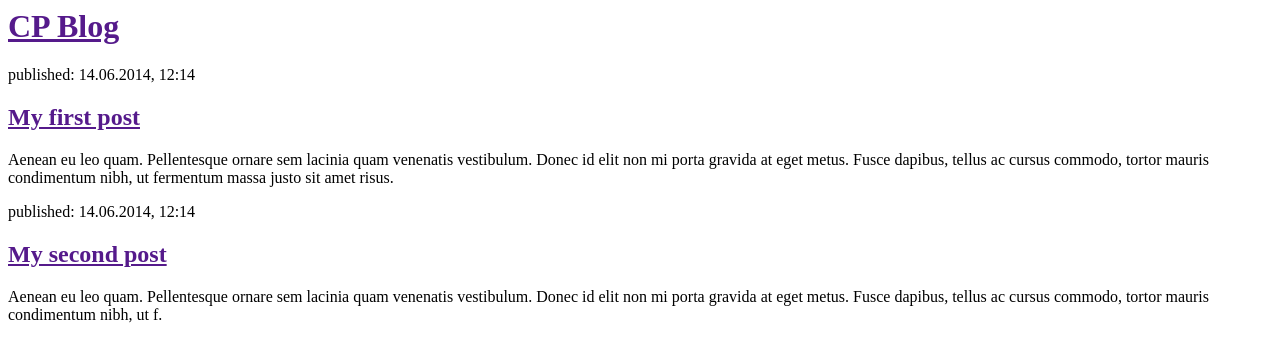
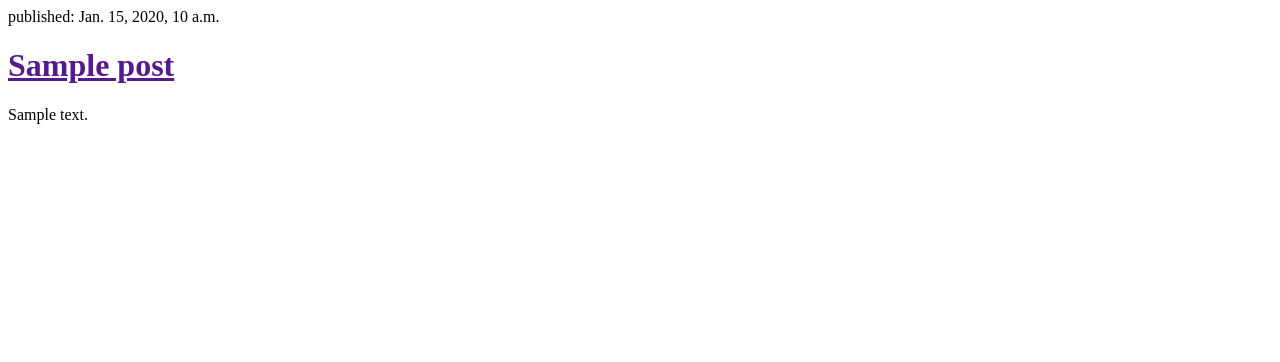
Before and after one commit to sarahdactyl71/practice_django_blog, a Django app: template blog/templates/post_list.html in a window 1280 px wide. Shown: the top 362 px of the page. Run offline with Django 3.2, Linux system fonts and the light colour scheme; the template is opened without the code that fills it: values that come from a table or form of the project are taken from there, others are empty; tables that the repository leaves empty hold one stand-in row (values such as "Sample post").

Commit message:
able to show posts dynamically

```diff
--- a/blog/templates/post_list.html
+++ b/blog/templates/post_list.html
@@ -3,20 +3,12 @@
     <title>CP Blog</title>
   </head>
   <body>
-    <div>
-      <h1><a href="">CP Blog</a></h1>
-    </div>
-
-    <div>
-      <p>published: 14.06.2014, 12:14</p>
-      <h2><a href="">My first post</a></h2>
-      <p>Aenean eu leo quam. Pellentesque ornare sem lacinia quam venenatis vestibulum. Donec id elit non mi porta gravida at eget metus. Fusce dapibus, tellus ac cursus commodo, tortor mauris condimentum nibh, ut fermentum massa justo sit amet risus.</p>
-    </div>
-
-    <div>
-      <p>published: 14.06.2014, 12:14</p>
-      <h2><a href="">My second post</a></h2>
-      <p>Aenean eu leo quam. Pellentesque ornare sem lacinia quam venenatis vestibulum. Donec id elit non mi porta gravida at eget metus. Fusce dapibus, tellus ac cursus commodo, tortor mauris condimentum nibh, ut f.</p>
-    </div>
+    {% for post in posts %}
+      <div>
+        <p>published: {{ post.published_date }}</p>
+        <h1><a href="">{{ post.title }}</a></h1>
+        <p>{{ post.text|linebreaksbr }}</p>
+      </div>
+    {% endfor %}
   </body>
 </html>
--- a/blog/views.py
+++ b/blog/views.py
@@ -1,4 +1,5 @@
 from django.shortcuts import render
 
 def post_list(request):
-    return render(request, 'blog/post_list.html', {})
+    posts = Post.objects.filter(published_date__lte=timezone.now().order_by('published_date'))
+    return render(request, 'blog/post_list.html', {'posts': posts})
```
